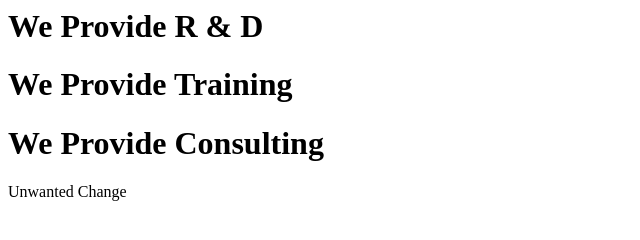
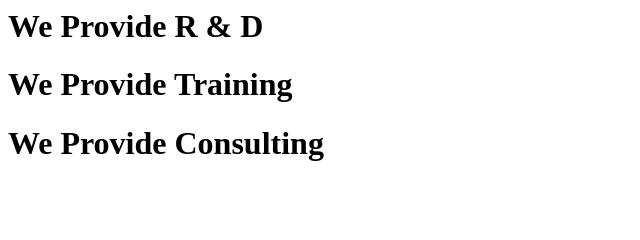
Before and after one commit to funhub1/8am, a plain HTML site: page services.html in a window 1280 px wide. Shown: the whole page, without its empty margins (0-640 px from the left). Drawn offline with Linux system fonts and the light colour scheme.

Commit message:
Revert "wanted"
This reverts commit a51def8a2055c1981251e66c5327ea73f11f5087.

```diff
--- a/services.html
+++ b/services.html
@@ -6,6 +6,5 @@ Our Services
 <h1>We Provide R & D</h1>
 <h1>We Provide Training</h1>
 <h1>We Provide Consulting</h1>
-Unwanted Change
 </body>
 </html>
```
